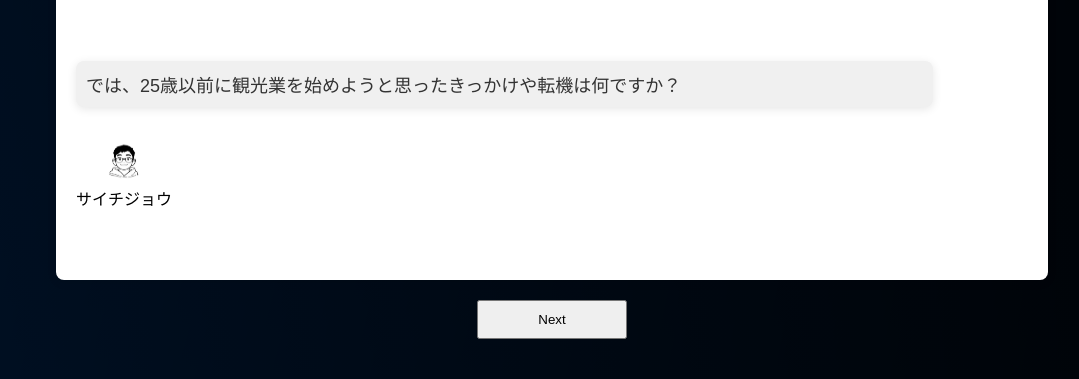
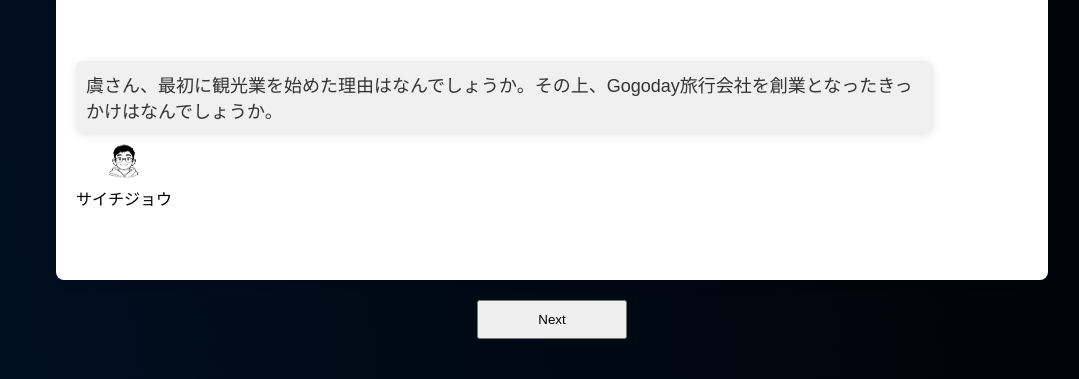
Before and after one commit to Puff991121/23N3033, a plain HTML site: page interview.html in a window 1280 px wide. Shown: the part 569-948 px from the top of the page, without its empty margins (88-1167 px from the left). Drawn offline with Linux system fonts and the light colour scheme.

Commit message:
update bug

```diff
--- a/css/interview.css
+++ b/css/interview.css
@@ -75,7 +75,7 @@ h1 {
     flex-direction: column;
     align-items: center;
     /* margin-top: max(50px, 150px); */
-    margin-top: 120px;
+    margin-top: 150px;
 }
 
 .message.boss .avatar img {
--- a/js/interview.js
+++ b/js/interview.js
@@ -3,6 +3,19 @@
 document.addEventListener("DOMContentLoaded", () => {
   const chatBox = document.querySelector(".chat-box");
   const messages = [
+    {
+      speaker: "reporter",
+      name: "サイチジョウ",
+      text: "虞さん、最初に観光業を始めた理由はなんでしょうか。その上、Gogoday旅行会社を創業となったきっかけはなんでしょうか。",
+      avatar: "./img/avatar2.jpg",
+    },
+    {
+      speaker: "boss",
+      name: "社長",
+      text: "正直なところ、観光業を始めた理由は、市場のポテンシャルを感じたからです。日本は世界的に有名な観光大国であり、毎年多くの観光客を魅了しています。富士山、京都、温泉、伝統工芸など、どの地域にも独自の魅力があります。その中、観光客数が増加している一方で、旅行サービスの質や体験にはまだ改善の余地があると感じました。私はこの機会を活かし、より高品質で個別化されたサービスを提供し、運営効率を向上させることで、この業界で持続的な成長と利益を得られると考えました。Gogoday旅行会社を創業した目的は、優れたサービスを提供するだけでなく、規模を拡大して、会社が長期的に収益を上げられるシステムを形成するためです。また、旅行を通じてお客様に幸せな体験を提供するし、地域経済の発展に貢献することで、私にとって大きく達成感をもたらしてくれます。",
+      avatar: "./img/laoban.jpg",
+    },
+
     {
       speaker: "reporter",
       name: "サイチジョウ",
@@ -12,9 +25,10 @@ document.addEventListener("DOMContentLoaded", () => {
     {
       speaker: "boss",
       name: "社長",
-      text: "私が22歳の頃、香港に留学していた時のできことです。同じく香港で留学していたアメリカ人の友人と一緒に日本を旅行する機会がありました。富士山や京都、温泉地など、日本各地を巡る中で、旅行者としての視点から日本の観光地や文化を深く体験することができました。その後、友人とアメリカに戻り、現地の観光地を訪れました。アメリカでは、観光業が宣伝活動や多様なサービスの提供において、非常に進んでいることに気づきました。その一方、日本は伝統や自然の魅力が際立つものの、観光情報の発信力や個別化されたサービスにはまだ改善の余地があると感じました。日本の観光業とアメリカの観光業を比較した経験を通じて、日本の観光業の潜在価値を再認識した。",
+      text: "私が22歳の頃、香港に留学していた時のできことです。同じく香港で留学していたアメリカ人の友人と一緒に日本を旅行する機会がありました。富士山や京都、温泉地など、日本各地を巡る中で、旅行者としての視点から日本の観光地や文化を深く体験することができました。その後、友人とアメリカに戻り、現地の観光地を訪れました。アメリカでは、観光業が宣伝活動や多様なサービスの提供において、非常に進んでいることに気づきました。その一方、日本は伝統や自然の魅力が際立つものの、観光情報の発信力や個別化されたサービスにはまだ改善の余地があると感じました。日本の観光業とアメリカの観光業を比較した経験を通じて、日本の観光業の潜在価値を再認識した。私はより高品質な観光サービスを提供することで、国内外の観光客に感動的な体験を届けたいと思うようになりました。留学時の旅が、観光業に挑戦する決意を固めた大きなきっかけでした。",
       avatar: "./img/laoban.jpg",
     },
+
     {
       speaker: "reporter",
       name: "サイチジョウ",
@@ -27,6 +41,7 @@ document.addEventListener("DOMContentLoaded", () => {
       text: "私が富士山周辺を訪れた際、電車とバスを利用していましたが、その移動で不便さを強く感じていました。特に初めて日本に訪れる観光客にとって、公共交通機関を使って観光地を巡るのはとても大変で、手間がかかることでしょう。私はこの経験から、観光客がスムーズに移動できるよう、一日ツアーに参加する方が遥かに便利だと実感しました。ツアーに参加すれば、効率よく複数の観光地を訪れることができ、交通面でも安心できます。今はビジネスでその利便性を活かし、お客様に便利なガイド付きツアーを提供しています。",
       avatar: "./img/laoban.jpg",
     },
+
     {
       speaker: "reporter",
       name: "サイチジョウ",
@@ -40,6 +55,30 @@ document.addEventListener("DOMContentLoaded", () => {
       avatar: "./img/laoban.jpg",
     },
 
+    {
+      speaker: "reporter",
+      name: "サイチジョウ",
+      text: "これまで、観光業には多くの困難を乗り越えてきた。例えば、コロナ禍や激しい市場競争などがありました。その際、会社のリーダーとして、これらの困難にどう対応してきたのでしょうか？",
+      avatar: "./img/avatar2.jpg",
+    },
+    {
+      speaker: "boss",
+      name: "社長",
+      text: "コロナウイルスが流行した時、観光業はほぼ停滞し、私たちの旅行業務も完全に停止していました。私たちのような会社にとっては、前例のない試練でした。だが、幸いなことに、この困難を乗り越えることができました。理由としては、上野ホテルと修善寺温泉ホテルが支えの柱となったのです。また、コロナ時期は地元サービスの需要が増加し、ホテル内の薬局、地元住民や観光客にとって必需品の供給源となることで営業収入を維持することができました。私たちはこの特異な時期に対応するため、直ちに戦略を見直し、長期滞在プランやリモートワークのサービスを導入して、特に一時的な住所が必要なビジネス客にターゲットを移しました。",
+      avatar: "./img/laoban.jpg",
+    },
+    {
+      speaker: "reporter",
+      name: "サイチジョウ",
+      text: "最後に、観光業に活躍したい若者たちに何かアドバイスはございますか？",
+      avatar: "./img/avatar2.jpg",
+    },
+    {
+      speaker: "boss",
+      name: "社長",
+      text: "観光業は忍耐力と創造力が求められる業界です。特に、訪れるお客様一人一人に心を込めたサービスを提供することが大切です。まだお若い皆さまには、まずたくさん観察し、体験してから、旅行者の本当のニーズを知ることをお勧めします。また、革新を恐れず、新しいビジネスモデルやアイデアに挑戦することも重要です。そして、何よりも大切なのは、観光業の本来の目的を忘れないこと——それは、旅する人々に幸せと満足を提供することです。",
+      avatar: "./img/laoban.jpg",
+    },
   ];
 
   let messageIndex = 0;
```
